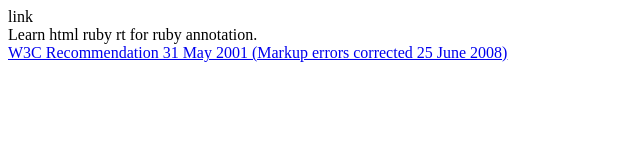
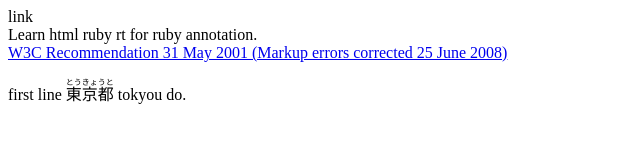
Before and after one commit to harrypunk/html-ruby, a plain HTML site: page index.html in a window 1280 px wide. Shown: the whole page, without its empty margins (0-640 px from the left). Drawn offline with Linux system fonts and the light colour scheme.

Commit message:
ruby rt with japanese

```diff
--- a/index.html
+++ b/index.html
@@ -13,5 +13,9 @@
     <a href="https://www.w3.org/TR/2001/REC-ruby-20010531/Overview.html.utf-8"
       >W3C Recommendation 31 May 2001 (Markup errors corrected 25 June 2008)</a
     >
+
+    <p>
+      first line <ruby>東京都<rt>とうきょうと</rt> </ruby> tokyou do.
+    </p>
   </body>
 </html>
```
